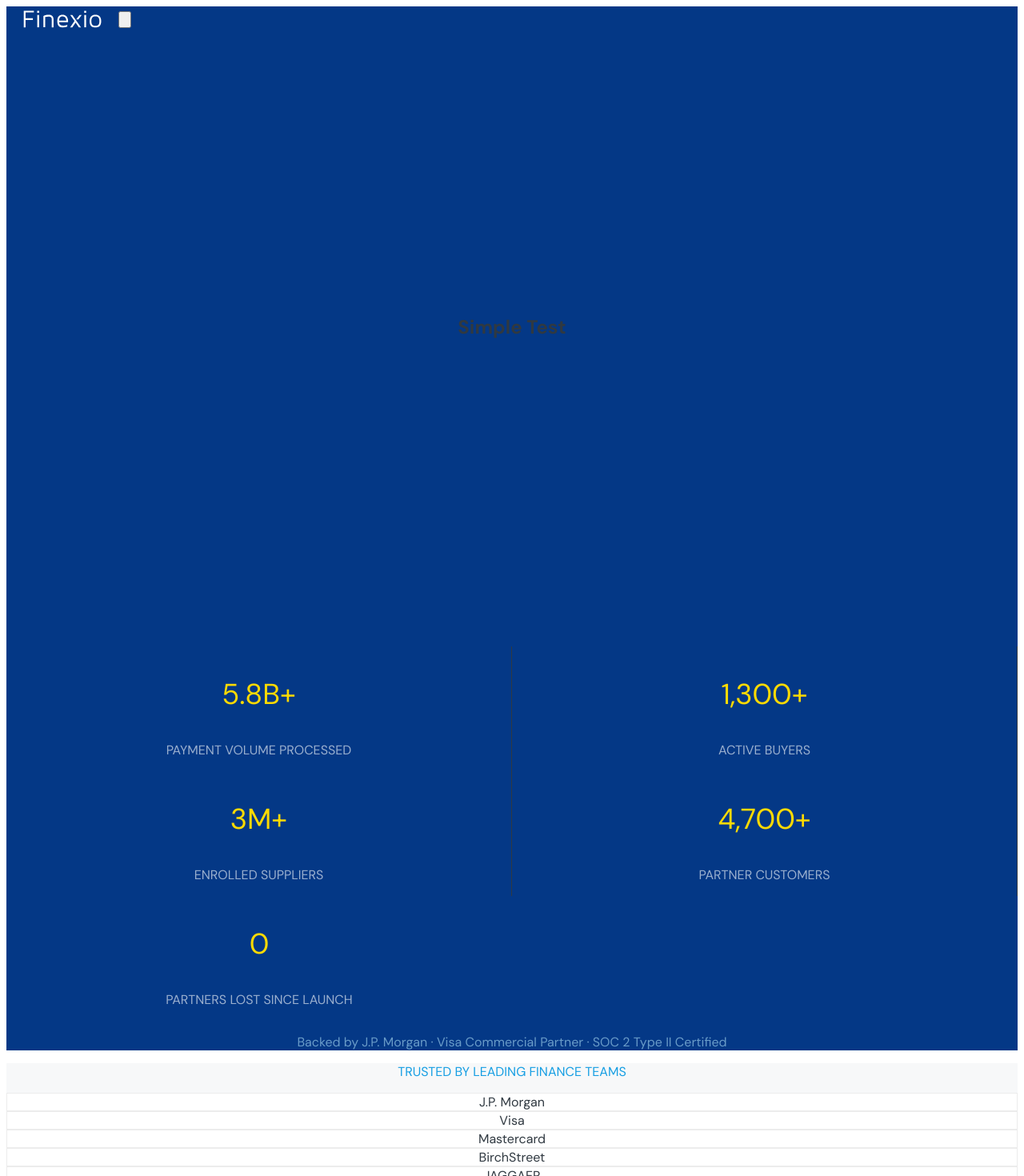
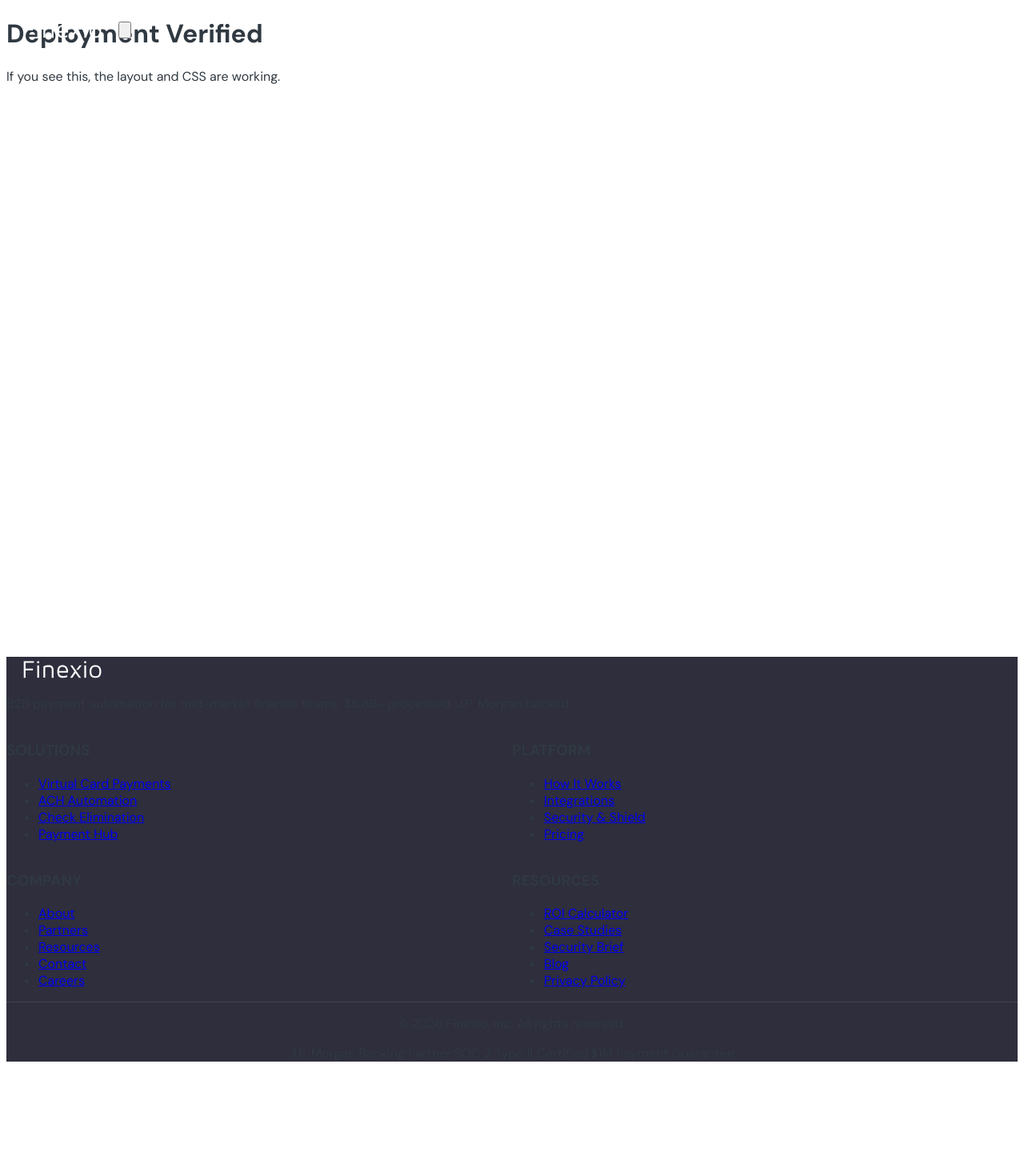
Before and after one commit to booyajones/finexio-website, a Next.js app: page / in a window 1280 px wide. Shown: the top 1470 px of the page at 80% size. After the commit the page ends 1335 px from the top, so only its background shows below. Built offline with nearby package versions, Linux system fonts and the light colour scheme.

Commit message:
debug: final verification

```diff
--- a/app/page.tsx
+++ b/app/page.tsx
@@ -1,38 +1,8 @@
-import Hero from "@/components/home/Hero";
-import StatsBar from "@/components/home/StatsBar";
-import LogoBar from "@/components/home/LogoBar";
-import Features from "@/components/home/Features";
-import HowItWorks from "@/components/home/HowItWorks";
-import ShieldSection from "@/components/home/ShieldSection";
-import Stats from "@/components/home/Stats";
-import Testimonials from "@/components/home/Testimonials";
-import CTASection from "@/components/home/CTASection";
-import type { Metadata } from "next";
-
-export const metadata: Metadata = {
-  title: "Your Team Approves. Finexio Executes. | B2B Payment Automation",
-  description:
-    "Finexio automates accounts payable end-to-end. Virtual card, ACH, and check payments with a $1M fraud guarantee. $5.8B+ processed, J.P. Morgan backed.",
-  openGraph: {
-    title: "Your Team Approves. Finexio Executes.",
-    description: "Your team approves. Finexio executes, protects, and pays you back. $5.8B+ processed, J.P. Morgan backed.",
-    url: "https://finexio.com",
-    siteName: "Finexio",
-  },
-};
-
-export default function HomePage() {
+export default function Page() {
   return (
-    <>
-      <Hero />
-      <StatsBar />
-      <LogoBar />
-      <Features />
-      <HowItWorks />
-      <ShieldSection />
-      <Stats />
-      <Testimonials />
-      <CTASection />
-    </>
-  );
+    <div className="p-20 bg-blue-900 text-white min-h-screen">
+      <h1>Deployment Verified</h1>
+      <p>If you see this, the layout and CSS are working.</p>
+    </div>
+  )
 }
```
